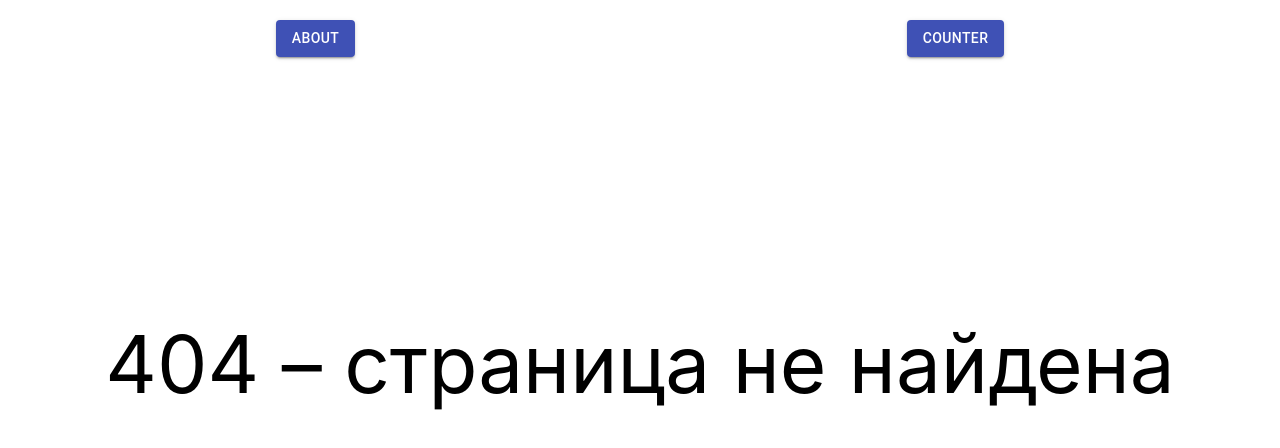
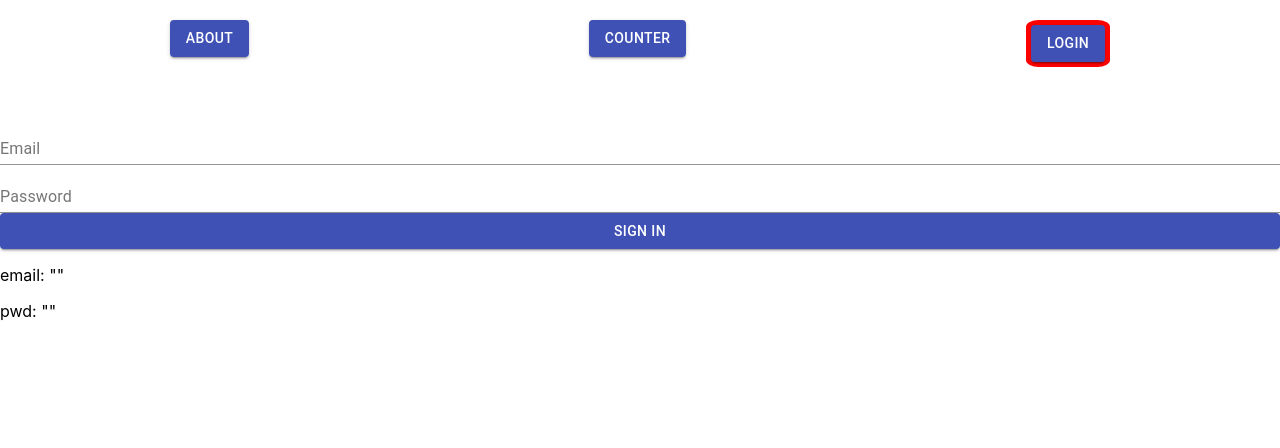
Before and after one commit to Mihail-tech/Lab.github.io, a React (Create React App) app in the folder lab/: page /login in a window 1280 px wide. Before the commit this address led to /404. Shown: the top 448 px of the page. Built offline with nearby package versions, Linux system fonts and the light colour scheme.

Commit message:
Added login form with validation and console.log

```diff
--- a/lab/src/App.js
+++ b/lab/src/App.js
@@ -10,6 +10,7 @@ import Navbar from "./views/Navbar";
 import About from "./views/About";
 import MistakeOnClient from "./views/MistakeOnClient";
 import CounterContainerParent from "./containers/CounterContainerParent";
+import Login from "./views/Login";
 
 function App() {
   return (
@@ -27,6 +28,9 @@ function App() {
         <Route path = "/404">
           <MistakeOnClient />
         </Route>
+        <Route path = "/login">
+          <Login />
+        </Route>
         <Redirect to = "/404" />
 
       </Switch>
--- /dev/null
+++ b/lab/src/views/Login/index.js
@@ -0,0 +1,79 @@
+import React from 'react';
+import { useFormik } from 'formik';
+import * as yup from 'yup';
+import Button from '@material-ui/core/Button';
+import TextField from '@material-ui/core/TextField';
+import Navbar from '../Navbar';
+
+
+
+
+const validationSchema = yup.object({
+  email: yup
+    .string('Enter your email')
+    .email('Enter a valid email')
+    .required('Email is required'),
+  password: yup
+    .string('Enter your password')
+    .min(6, 'Password should be of minimum 6 characters length')
+    .max(13, 'Password should be of maximum 13 characters length')
+    .required('Password is required'),
+});
+
+
+const Login = () => {
+  const formik = useFormik({
+    initialValues: {
+      email: '',
+      password: '',
+    },
+    validationSchema: validationSchema,
+    onSubmit: (values, reset) => {
+      console.log(JSON.stringify(values, null, 2));
+      reset.resetForm({
+        values: {
+          email: "",
+          password: "",
+        },
+      });
+    },
+  });
+
+  return (
+    <div>
+    <Navbar />
+      <form onSubmit={formik.handleSubmit}>
+        <TextField
+          fullWidth
+          id="email"
+          name="email"
+          label="Email"
+          value={formik.values.email || ""}
+          onChange={formik.handleChange}
+          error={formik.touched.email && Boolean(formik.errors.email)}
+          helperText={formik.touched.email && formik.errors.email}
+        />
+        <TextField
+          fullWidth
+          id="password"
+          name="password"
+          label="Password"
+          type="password"
+          value={formik.values.password}
+          onChange={formik.handleChange}
+          error={formik.touched.password && Boolean(formik.errors.password)}
+          helperText={formik.touched.password && formik.errors.password}
+        />
+        <Button color="primary" variant="contained" fullWidth type="submit">
+          Sign in
+        </Button>
+        <div>
+            <p>email: {JSON.stringify(formik.values.email)}</p>
+            <p>pwd: {JSON.stringify(formik.values.password)}</p>
+        </div>
+      </form>
+    </div>
+  );
+};
+
+export default Login;
--- a/lab/src/views/Navbar/index.js
+++ b/lab/src/views/Navbar/index.js
@@ -21,6 +21,11 @@ const Navbar = () => {
                         Counter
                     </Button>
                 </NavLink>
+                <NavLink to = "/login" activeClassName = {classes.active} className = {classes.navLink}>
+                    <Button variant="contained" color="primary" >
+                        Login
+                    </Button>
+                </NavLink>
         </div>
     )
 }
```
Also changed, not shown: 1 other file (tests, documents, lock files or other folders).
